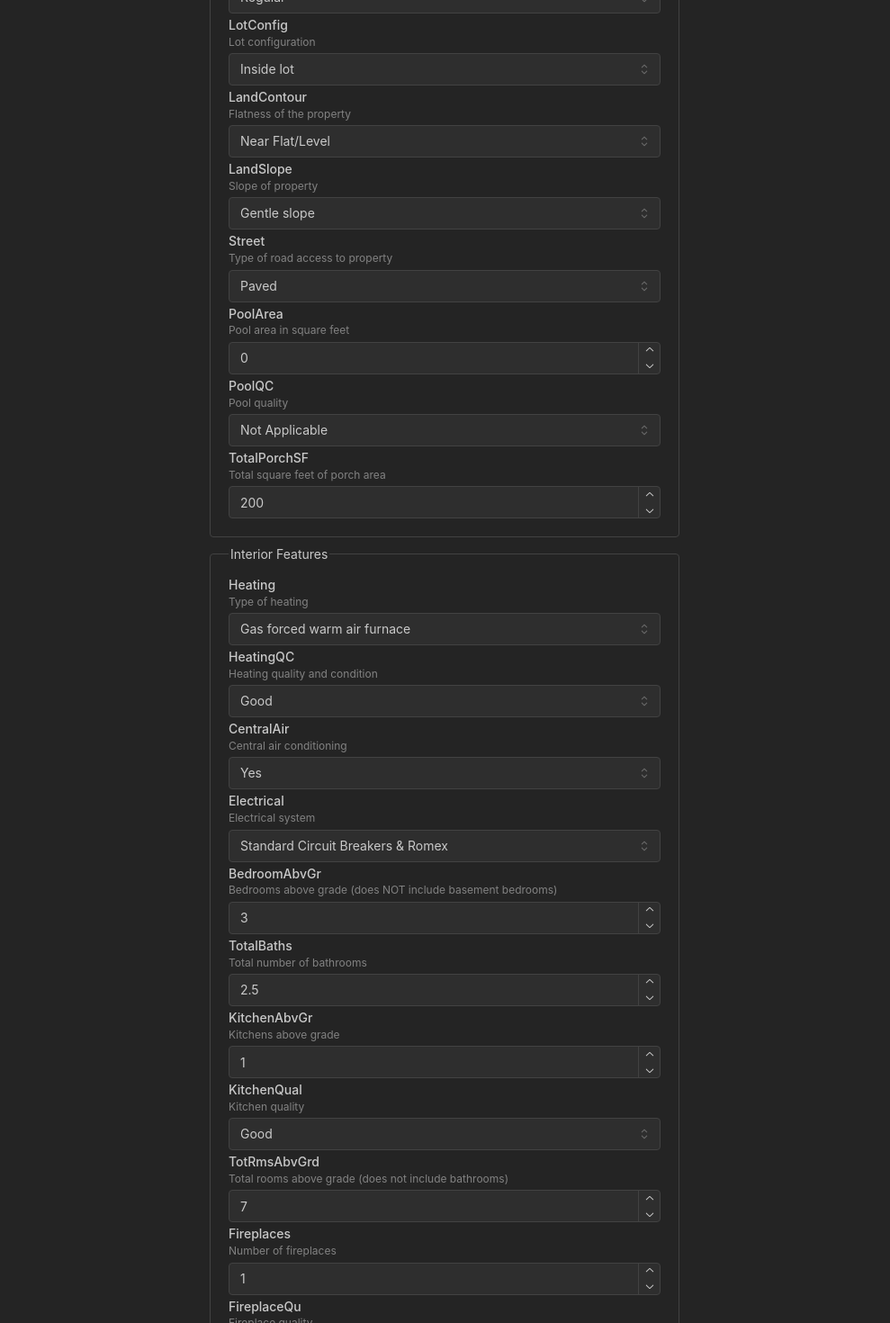
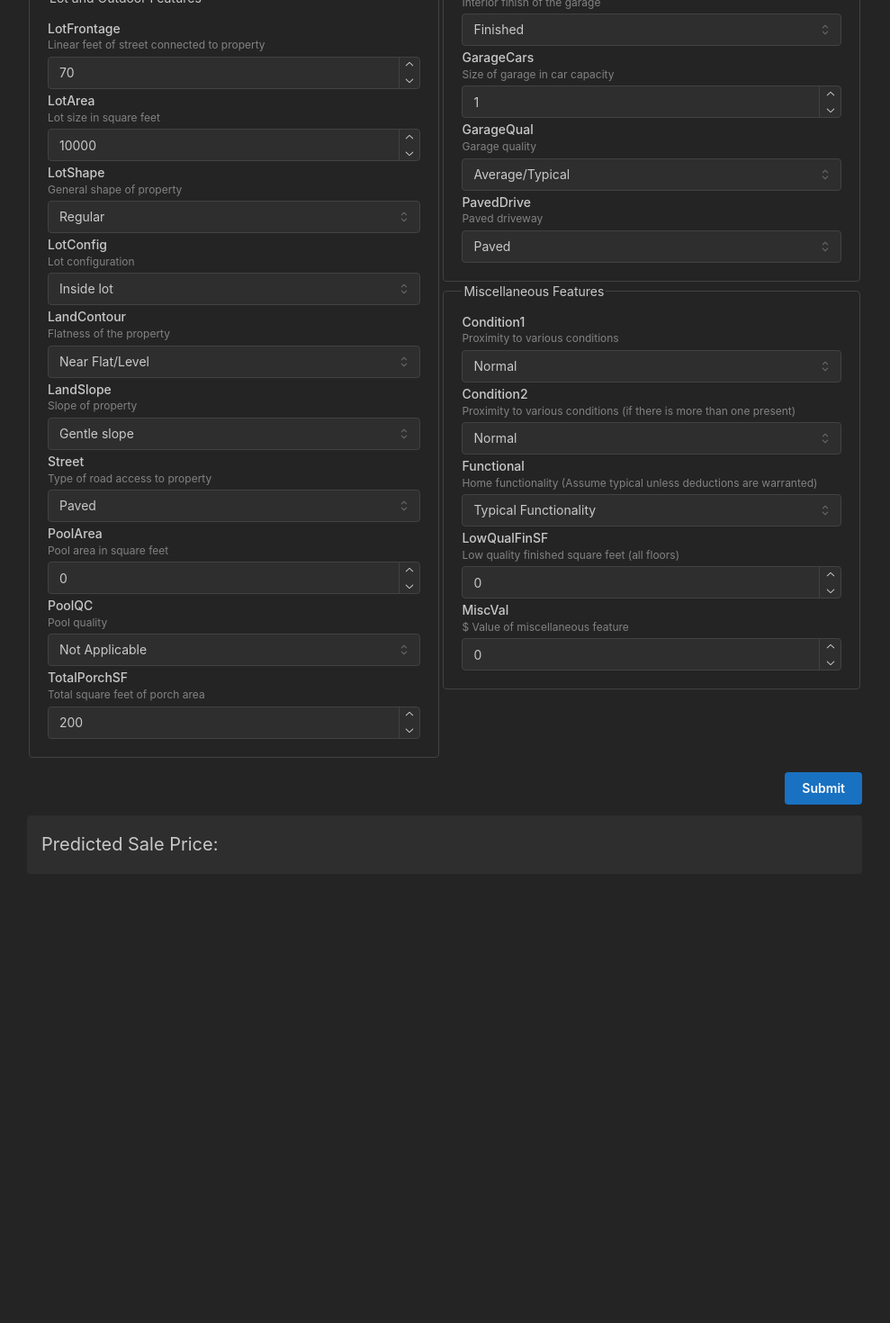
Before and after one commit to krisburke/house-price-prediction-capstone, a React (Vite) app in the folder client/: page / in a window 1280 px wide. Shown: the part 1986-3456 px from the top of the page at 90% size, without its empty margins (146-1135 px from the left). After the commit the page ends 2989 px from the top, so only its background shows below. Built offline with nearby package versions, Linux system fonts and the light colour scheme.

Commit message:
Style form into columns

```diff
--- a/client/src/client.ts
+++ b/client/src/client.ts
@@ -26,7 +26,7 @@ export class FastApiClient {
       body: JSON.stringify(values),
     });
     if (!response.ok) {
-      throw new Error('Could not get prediction');
+      throw new Error('Error: Could not get prediction.');
     }
     const data = await response.json();
 
--- /dev/null
+++ b/client/src/components/App.tsx
@@ -0,0 +1,24 @@
+import { Anchor, Card, Container } from '@mantine/core';
+import { Form } from './Form';
+
+export const App = () => {
+  return (
+    <Container mt='sm' mb='xl'>
+      <h1>House Price Prediction</h1>
+      <Card mb='md'>
+        <p>
+          Welcome to the house price prediction app! The goal of this app is to
+          predict the price of a house based on a number of features. The form
+          below has some default values to get you started, but feel free to
+          change them to see how the prediction changes. Once you're ready,
+          click the "Submit" button to see the prediction! Or, checkout the
+          Jupyter notebook that was used to train the model.
+        </p>
+        <Anchor href='/notebook' target='_blank' rel='noopener noreferrer'>
+          Jupyter Notebook
+        </Anchor>
+      </Card>
+      <Form />
+    </Container>
+  );
+};
--- a/client/src/components/App/App.module.css
+++ /dev/null
@@ -1,6 +0,0 @@
-.app {
-    display: flex;
-    flex-direction: column;
-    min-height: 100vh;
-    margin: 36px 24px;
-}
--- a/client/src/components/App/App.tsx
+++ /dev/null
@@ -1,10 +0,0 @@
-import { Form } from '../Form';
-import styles from './App.module.css';
-
-export const App = () => {
-  return (
-    <main className={styles.app}>
-      <Form />
-    </main>
-  );
-};
--- a/client/src/components/App/index.tsx
+++ /dev/null
@@ -1,3 +0,0 @@
-import { App } from './App';
-
-export { App };
--- a/client/src/components/Form/Form.module.css
+++ /dev/null
@@ -1,5 +0,0 @@
-.form {
-    display: flex;
-    flex-direction: column;
-    gap: 8px;
-}
--- a/client/src/components/Form/Form.tsx
+++ b/client/src/components/Form/Form.tsx
@@ -1,7 +1,6 @@
 import { useState } from 'react';
-import { Box, Button, Card, Group, Text } from '@mantine/core';
+import { Box, Button, Card, Flex, Group, Text } from '@mantine/core';
 import { TransformedValues, useForm, yupResolver } from '@mantine/form';
-import styles from './Form.module.css';
 import { DEFAULT_VALUES } from '../../constants';
 import { FastApiClient } from '../../client';
 import { schema, transformFormValuesForSave } from '../../utils';
@@ -69,8 +68,10 @@ export const Form = () => {
   };
 
   return (
-    <Box maw={700} mx='auto'>
-      <form className={styles.form} onSubmit={form.onSubmit(getPrediction)}>
+    <Box maw={1000}>
+      <form onSubmit={form.onSubmit(getPrediction)}>
+        <Flex>
+          <Flex direction='column'>
             <BasicDetailsFormSection form={form} />
             <HouseStructureFormSection
               form={form}
@@ -80,10 +81,14 @@ export const Form = () => {
               setOverallCondSliderVal={setOverallCondSliderVal}
             />
             <OutdoorFeaturesFormSection form={form} />
+          </Flex>
+          <Flex direction='column'>
             <InteriorFeaturesFormSection form={form} />
             <FoundationFormSection form={form} />
             <ParkingFormSection form={form} />
             <MiscFormSection form={form} />
+          </Flex>
+        </Flex>
         <Group justify='flex-end' mt='md'>
           <Button type='submit' disabled={isLoading} loading={isLoading}>
             Submit
@@ -91,12 +96,12 @@ export const Form = () => {
         </Group>
       </form>
       {isError && (
-        <Card c='red' mt={12}>
+        <Box c='red' mt={12}>
           <Text>{errorMessage}</Text>
-        </Card>
+        </Box>
       )}
       <Card mt={12}>
-        <Text>Predicted Sale Price: {prediction ?? ''}</Text>
+        <Text size='xl'>Predicted Sale Price: {prediction ?? ''}</Text>
       </Card>
     </Box>
   );
--- a/client/src/components/Form/MiscFormSection.tsx
+++ b/client/src/components/Form/MiscFormSection.tsx
@@ -39,7 +39,7 @@ export const MiscFormSection: React.FC<{
     <NumberInput
       id='MiscVal'
       label='MiscVal'
-      description='$Value of miscellaneous feature'
+      description='$ Value of miscellaneous feature'
       form={form}
     />
   </Fieldset>
```
Lines whose indentation alone changed are shown as unchanged.
